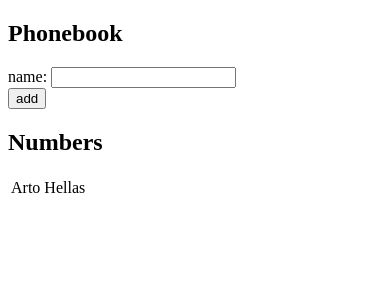
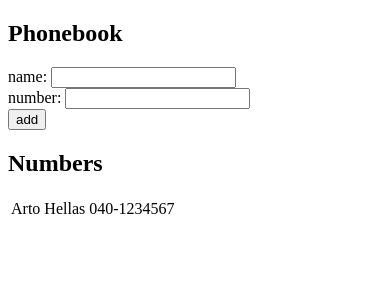
Before and after one commit to illestefan/FullstackOpen, a React (Vite) app in the folder part2/phonebook/: page / in a window 390 px wide. Shown: the top 300 px of the page. Built offline with nearby package versions, Linux system fonts and the light colour scheme.

Commit message:
Exercise 2.8 (Phonebook Step3)

```diff
--- a/part2/phonebook/src/App.jsx
+++ b/part2/phonebook/src/App.jsx
@@ -2,16 +2,20 @@ import { useState } from 'react'
 
 const Person = ({ person }) => {
   return (
-    <tr><td>{person.name}</td></tr>
+    <tr><td>{person.name}</td><td>{person.number}</td></tr>
   )
 }
 
 const App = () => {
   const [persons, setPersons] = useState([
-    { name: 'Arto Hellas' }
+    {
+      name: 'Arto Hellas',
+      number: '040-1234567'
+    }
   ])
 
   const [newName, setNewName] = useState('')
+  const [newNumber, setNewNumber] = useState('')
 
   const addPerson = (event) => {
     event.preventDefault()
@@ -22,14 +26,18 @@ const App = () => {
       return
     }
     const newPerson = {
-      name: newName
+      name: newName,
+      number: newNumber
     }
 
     setPersons(persons.concat(newPerson))
     setNewName('')
+    setNewNumber('')
   }
 
   const handlePersonChange = (event) => { setNewName(event.target.value) }
+  const handleNumberChange = (event) => { setNewNumber(event.target.value) }
+
 
   return (
     <div>
@@ -42,8 +50,12 @@ const App = () => {
                 />
         </div>
         <div>
-          <button type="submit">add</button>
+          number: <input
+            value={newNumber}
+            onChange={handleNumberChange}
+          />
         </div>
+        <div><button type="submit">add</button></div>
       </form>
       <h2>Numbers</h2>
 
```
